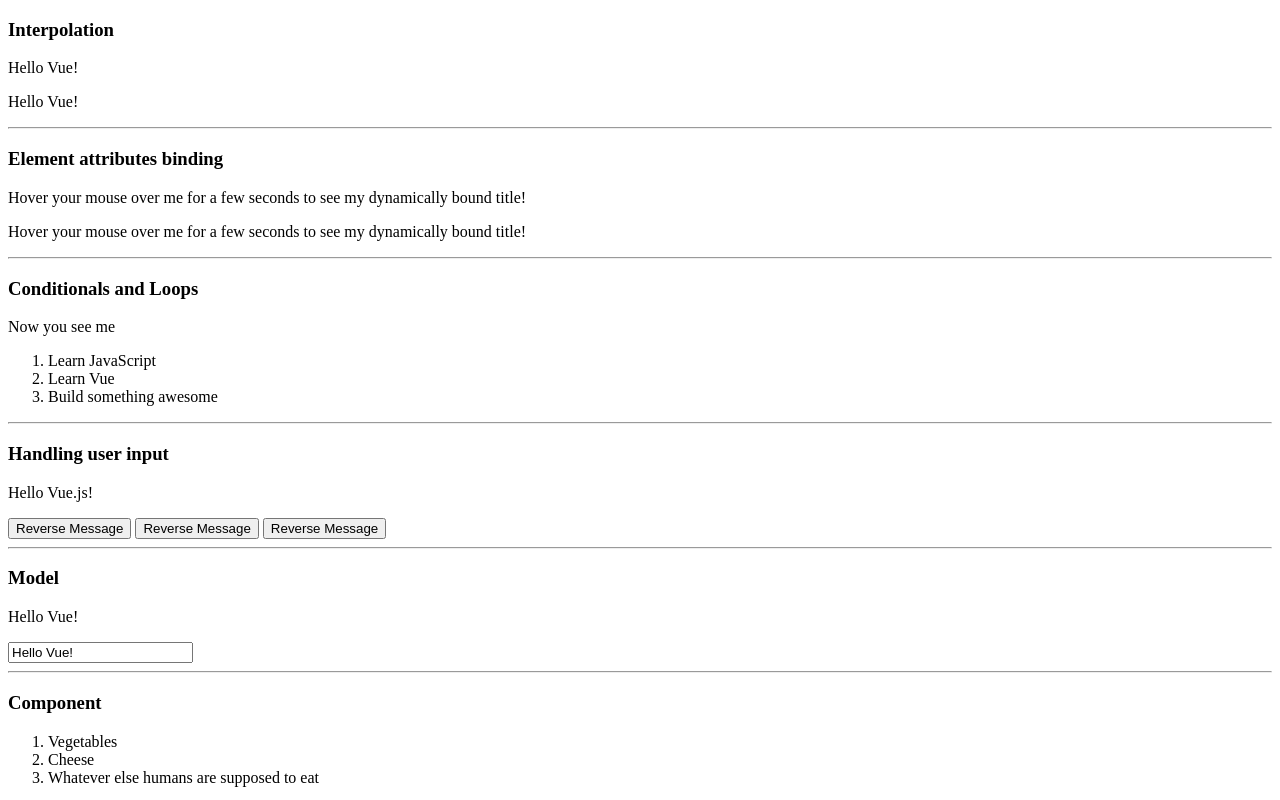
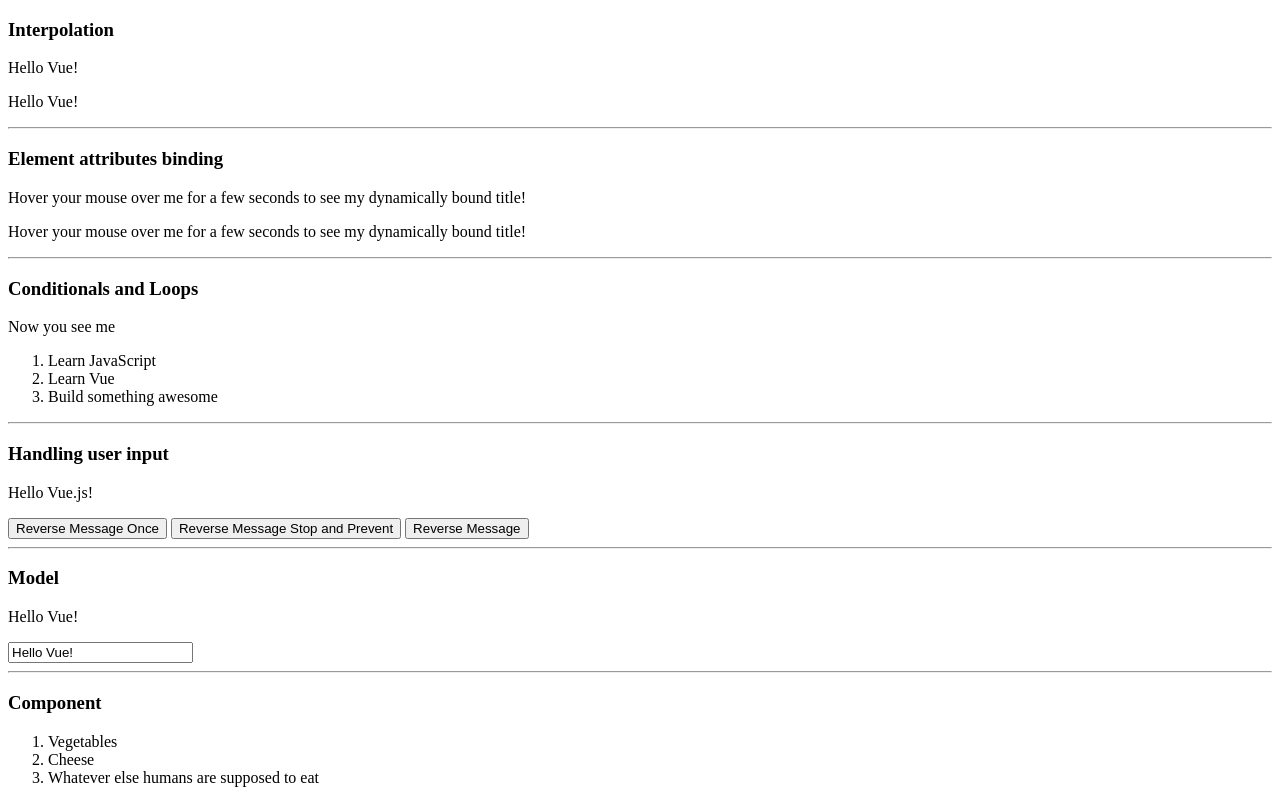
Before and after one commit to SantiagoGdaR/vuejs-example, a plain HTML site: page vue-intro/index.html in a window 1280 px wide. Shown: the top 800 px of the page. Drawn offline with nearby package versions, Linux system fonts and the light colour scheme.

```diff
--- a/vue-intro/index.html
+++ b/vue-intro/index.html
@@ -47,9 +47,9 @@
     <h3>Handling user input</h3>
     <p>{{ message }}</p>
     <!-- v-on:click click event binding -->
-    <button v-on:click="reverseMessage">Reverse Message</button>
+    <button v-on:click.once="reverseMessage">Reverse Message Once</button>
     <!-- v-on:click click event binding with prevent default -->
-    <button v-on:click.prevent="reverseMessage">Reverse Message</button>
+    <button v-on:click.stop.prevent="reverseMessage">Reverse Message Stop and Prevent</button>
     <!-- v-on:click shorthand -->
     <button @click="reverseMessage">Reverse Message</button>
   </div>
```
